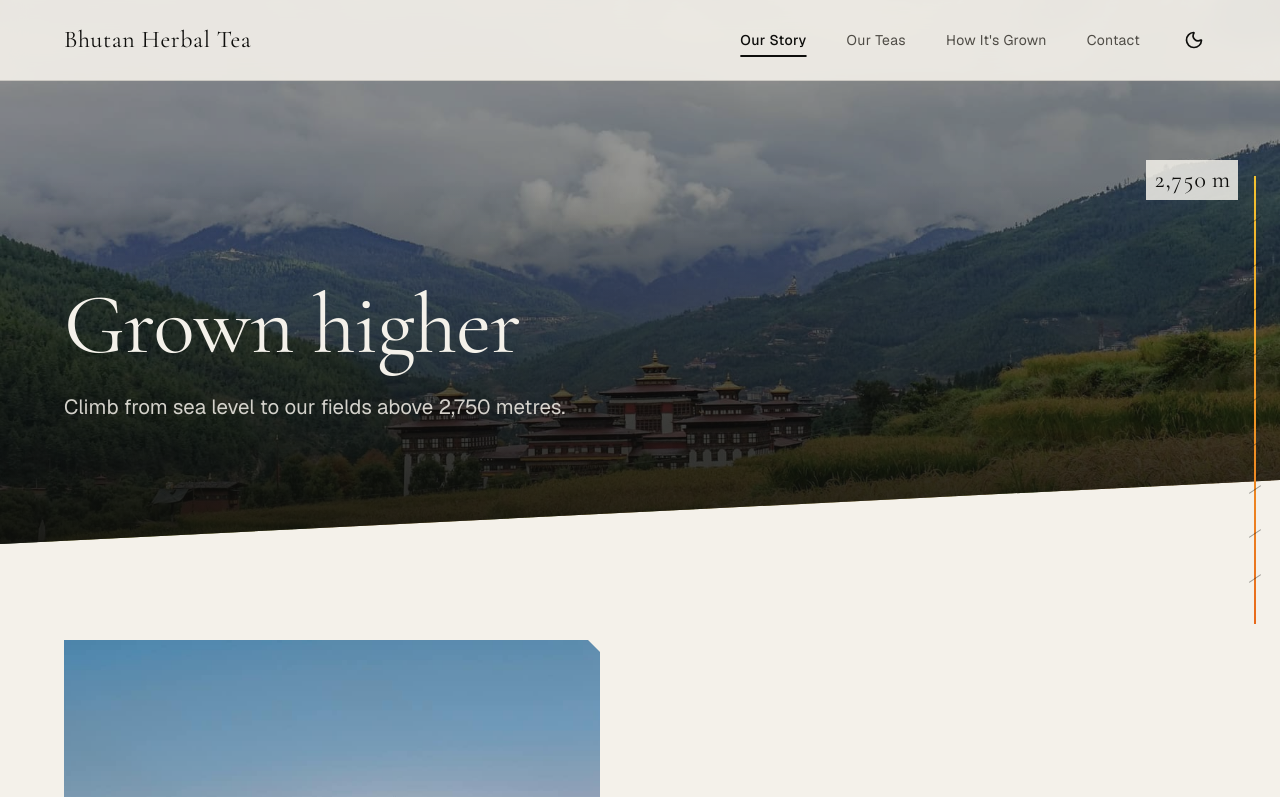
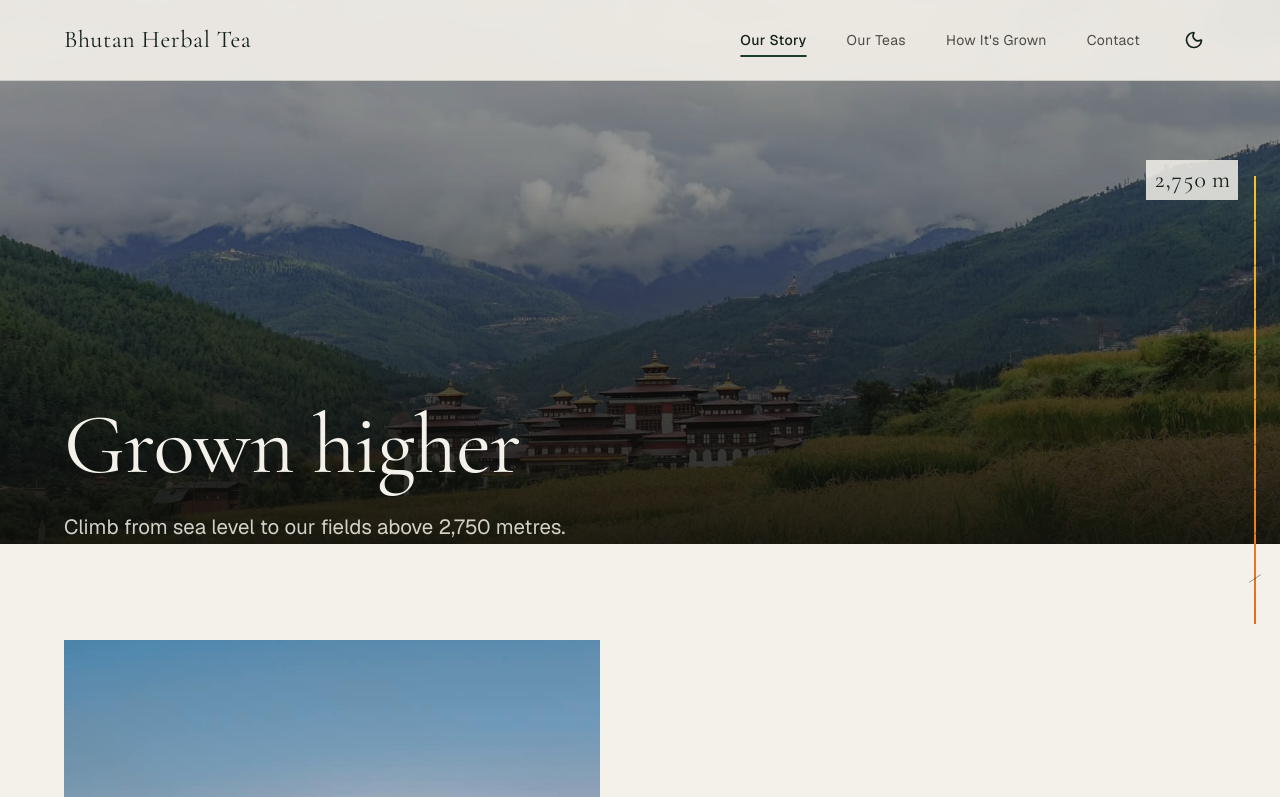
Before and after one commit to Bhutan-Herbal-Tea/Bhutanherbaltea, a Next.js app: page /our-story in a window 1280 px wide. Shown: the top 797 px of the page. Built offline with nearby package versions, Linux system fonts and the light colour scheme.

Commit message:
Herbarium palette, DM Mono and Noto Serif Tibetan, forest buttons

```diff
--- a/src/app/globals.css
+++ b/src/app/globals.css
@@ -10,6 +10,7 @@
 @theme {
   --color-ink: #0e0e0c;
   --color-mist: #f4f1ea;
+  --color-forest: #1e3a2b;
   --color-saffron: #f2c230;
   --color-bhutan: #e86a1c;
   --color-leaf: #5dae3b;
@@ -28,6 +29,8 @@
   --font-sans: var(--font-geist), ui-sans-serif, system-ui, sans-serif;
   --font-serif: var(--font-cormorant), Georgia, "Times New Roman", serif;
   --font-heading: var(--font-cormorant), Georgia, serif;
+  --font-mono: var(--font-dm-mono), ui-monospace, monospace;
+  --font-tibetan: var(--font-noto-tibetan), serif;
   --color-background: var(--background);
   --color-foreground: var(--foreground);
   --color-card: var(--card);
@@ -54,77 +57,83 @@
   --radius-xl: 0px;
 }
 
-/* Light theme (default when nothing else applies). */
+/* Light theme: paper and tea-leaf green (default when nothing else applies). */
 :root {
   color-scheme: light;
   --radius: 0rem;
-  --slant: clamp(2rem, 5vw, 5rem);
   --background: #f4f1ea;
-  --foreground: #0e0e0c;
-  --card: #eae6dc;
-  --card-foreground: #0e0e0c;
+  --foreground: #14201a;
+  --card: #eae5d8;
+  --card-foreground: #14201a;
   --popover: #f4f1ea;
-  --popover-foreground: #0e0e0c;
-  --primary: #e86a1c;
-  --primary-foreground: #0e0e0c;
-  --secondary: #eae6dc;
-  --secondary-foreground: #0e0e0c;
-  --muted: #eae6dc;
+  --popover-foreground: #14201a;
+  --primary: #1e3a2b;
+  --primary-foreground: #f4f1ea;
+  --secondary: #eae5d8;
+  --secondary-foreground: #14201a;
+  --muted: #eae5d8;
   --muted-foreground: #4f4c46;
-  --accent: #eae6dc;
-  --accent-foreground: #0e0e0c;
-  --accent-text: #0e0e0c;
+  --accent: #eae5d8;
+  --accent-foreground: #14201a;
+  --accent-text: #1e3a2b;
   --accent-mark: #f2c230;
   --destructive: #b42318;
-  --border: rgb(14 14 12 / 0.14);
-  --input: rgb(14 14 12 / 0.2);
-  --ring: #0e0e0c;
+  --border: rgb(20 32 26 / 0.14);
+  --input: rgb(20 32 26 / 0.2);
+  --ring: #1e3a2b;
+  --tape: rgb(244 241 234 / 0.78);
 }
 
 /* Dark theme: system preference without a stored choice (also the no-JS path). */
 @media (prefers-color-scheme: dark) {
   :root:not([data-theme="light"]) {
     color-scheme: dark;
-    --background: #0e0e0c;
+    --background: #0f1712;
     --foreground: #f4f1ea;
-    --card: #171714;
+    --card: #16221b;
     --card-foreground: #f4f1ea;
-    --popover: #0e0e0c;
+    --popover: #0f1712;
     --popover-foreground: #f4f1ea;
-    --secondary: #1f1f1b;
+    --primary: #f2c230;
+    --primary-foreground: #0e0e0c;
+    --secondary: #16221b;
     --secondary-foreground: #f4f1ea;
-    --muted: #1f1f1b;
+    --muted: #16221b;
     --muted-foreground: #afada7;
-    --accent: #1f1f1b;
+    --accent: #16221b;
     --accent-foreground: #f4f1ea;
     --accent-text: #f2c230;
     --destructive: #e5484d;
     --border: rgb(244 241 234 / 0.12);
     --input: rgb(244 241 234 / 0.16);
     --ring: #f2c230;
+    --tape: rgb(244 241 234 / 0.16);
   }
 }
 
 /* Dark theme: explicit choice. */
 :root[data-theme="dark"] {
   color-scheme: dark;
-  --background: #0e0e0c;
+  --background: #0f1712;
   --foreground: #f4f1ea;
-  --card: #171714;
+  --card: #16221b;
   --card-foreground: #f4f1ea;
-  --popover: #0e0e0c;
+  --popover: #0f1712;
   --popover-foreground: #f4f1ea;
-  --secondary: #1f1f1b;
+  --primary: #f2c230;
+  --primary-foreground: #0e0e0c;
+  --secondary: #16221b;
   --secondary-foreground: #f4f1ea;
-  --muted: #1f1f1b;
+  --muted: #16221b;
   --muted-foreground: #afada7;
-  --accent: #1f1f1b;
+  --accent: #16221b;
   --accent-foreground: #f4f1ea;
   --accent-text: #f2c230;
   --destructive: #e5484d;
   --border: rgb(244 241 234 / 0.12);
   --input: rgb(244 241 234 / 0.16);
   --ring: #f2c230;
+  --tape: rgb(244 241 234 / 0.16);
 }
 
 @utility container-page {
@@ -140,12 +149,13 @@
   }
 }
 
-/* Small uppercase label. Colour is set separately (text-accent-text, or text-saffron on photos). */
+/* Small uppercase specimen-style label. Colour is set separately (text-accent-text, or text-saffron on photos). */
 @utility eyebrow {
-  font-size: 0.75rem;
+  font-family: var(--font-mono);
+  font-size: 0.7rem;
   line-height: 1rem;
   font-weight: 500;
-  letter-spacing: 0.22em;
+  letter-spacing: 0.25em;
   text-transform: uppercase;
 }
 
@@ -156,38 +166,23 @@
   }
 }
 
-/* Slanted edges. All rise to the right, like the diagonal on Bhutan's flag. */
-@utility slant-top {
-  clip-path: polygon(0 var(--slant), 100% 0, 100% 100%, 0 100%);
-}
-@utility slant-bottom {
-  clip-path: polygon(0 0, 100% 0, 100% calc(100% - var(--slant)), 0 100%);
-}
-@utility slant-both {
-  clip-path: polygon(0 var(--slant), 100% 0, 100% calc(100% - var(--slant)), 0 100%);
-}
-
-/* One clipped corner (top right) for frames and buttons. */
-@utility notch {
-  clip-path: polygon(0 0, calc(100% - 0.75rem) 0, 100% 0.75rem, 100% 100%, 0 100%);
-}
-
-@utility parallelogram {
-  clip-path: polygon(14% 0, 100% 0, 86% 100%, 0 100%);
-}
-
 /* Bhutan's flag: saffron over orange, split on the diagonal. */
 @utility flag-split {
   background-image: linear-gradient(to bottom right, var(--color-saffron) 50%, var(--color-bhutan) 50%);
 }
 
-/* Orange at rest; on hover the saffron half sweeps across along the flag's diagonal. */
-@utility flag-hover {
+/* Primary button: forest at rest; on hover the flag split sweeps in from the left. */
+@utility flag-sweep {
+  background-color: var(--color-forest);
   background-image: linear-gradient(to bottom right, var(--color-saffron) 50%, var(--color-bhutan) 50%);
-  background-size: 250% 250%;
-  background-position: 100% 100%;
+  background-repeat: no-repeat;
+  background-size: 0% 100%;
+  transition:
+    background-size 500ms ease-out,
+    color 300ms ease-out;
   &:hover {
-    background-position: 0% 0%;
+    background-size: 100% 100%;
+    color: var(--color-ink);
   }
 }
 
@@ -208,29 +203,43 @@
   }
 }
 
-/* Drifting mist over the home hero photo. */
-.mist-layer {
+/* Specimen plate: paper-tape mounting corners over each photo's corners. */
+.plate-tape {
   position: absolute;
-  inset: -10% -20%;
+  width: 2.5rem;
+  height: 0.95rem;
+  background: var(--tape);
   pointer-events: none;
-  background:
-    radial-gradient(40% 30% at 30% 70%, rgb(244 241 234 / 0.18), transparent 70%),
-    radial-gradient(35% 25% at 75% 55%, rgb(244 241 234 / 0.12), transparent 70%);
-  animation: mist-drift 40s ease-in-out infinite alternate;
+}
+.plate-tape--tl {
+  top: -0.2rem;
+  left: -0.85rem;
+  transform: rotate(-45deg);
+}
+.plate-tape--tr {
+  top: -0.2rem;
+  right: -0.85rem;
+  transform: rotate(45deg);
+}
+.plate-tape--bl {
+  bottom: -0.2rem;
+  left: -0.85rem;
+  transform: rotate(45deg);
+}
+.plate-tape--br {
+  bottom: -0.2rem;
+  right: -0.85rem;
+  transform: rotate(-45deg);
 }
 
-.mist-layer--slow {
-  background: radial-gradient(50% 30% at 60% 85%, rgb(244 241 234 / 0.14), transparent 70%);
-  animation-duration: 60s;
-  animation-direction: alternate-reverse;
+/* Herb ticker on the home page. */
+.ticker-track {
+  animation: ticker 36s linear infinite;
 }
 
-@keyframes mist-drift {
-  from {
-    transform: translate3d(-6%, 0, 0);
-  }
+@keyframes ticker {
   to {
-    transform: translate3d(6%, -2%, 0);
+    transform: translateX(-50%);
   }
 }
 
@@ -263,7 +272,7 @@
 }
 
 @media (prefers-reduced-motion: reduce) {
-  .mist-layer,
+  .ticker-track,
   .lungta,
   .page-fade {
     animation: none;
--- a/src/app/layout.tsx
+++ b/src/app/layout.tsx
@@ -1,5 +1,5 @@
 import type { Metadata, Viewport } from "next";
-import { Cormorant_Garamond, Geist } from "next/font/google";
+import { Cormorant_Garamond, DM_Mono, Geist, Noto_Serif_Tibetan } from "next/font/google";
 import "./globals.css";
 import { SITE_DESCRIPTION, SITE_NAME, SITE_URL, TAGLINE } from "@/data/site";
 import { themeInitScript } from "@/lib/theme";
@@ -22,6 +22,21 @@ const cormorant = Cormorant_Garamond({
   display: "swap",
 });
 
+const dmMono = DM_Mono({
+  subsets: ["latin"],
+  weight: ["400", "500"],
+  variable: "--font-dm-mono",
+  display: "swap",
+});
+
+// Only used for the short Dzongkha line; not worth a preload on every page.
+const notoTibetan = Noto_Serif_Tibetan({
+  subsets: ["tibetan"],
+  variable: "--font-noto-tibetan",
+  display: "swap",
+  preload: false,
+});
+
 export const metadata: Metadata = {
   metadataBase: new URL(SITE_URL),
   title: { default: `${SITE_NAME} · ${TAGLINE}`, template: `%s · ${SITE_NAME}` },
@@ -40,7 +55,7 @@ export const viewport: Viewport = {
 export default function RootLayout({ children }: LayoutProps<"/">) {
   return (
     // The theme script sets data-theme before React hydrates, hence suppressHydrationWarning.
-    <html lang="en" suppressHydrationWarning className={`${geist.variable} ${cormorant.variable}`}>
+    <html lang="en" suppressHydrationWarning className={`${geist.variable} ${cormorant.variable} ${dmMono.variable} ${notoTibetan.variable}`}>
       <head>
         <script dangerouslySetInnerHTML={{ __html: themeInitScript }} />
       </head>
--- a/src/components/ui/WhatsAppButton.tsx
+++ b/src/components/ui/WhatsAppButton.tsx
@@ -4,7 +4,7 @@ import { contact } from "@/data/site";
 import { whatsappHref } from "@/lib/contact";
 import { cn } from "@/lib/utils";
 
-type WhatsAppButtonProps = { label: string; variant?: "default" | "ink"; className?: string };
+type WhatsAppButtonProps = { label: string; variant?: "default" | "light"; className?: string };
 
 export function WhatsAppButton({ label, variant = "default", className }: WhatsAppButtonProps) {
   const href = whatsappHref(contact.whatsapp);
--- a/src/components/ui/button.tsx
+++ b/src/components/ui/button.tsx
@@ -3,15 +3,16 @@ import { cva, type VariantProps } from "class-variance-authority"
 
 import { cn } from "@/lib/utils"
 
-// Focus uses an inset ring: the notch clip-path would cut off an outside outline.
 const buttonVariants = cva(
-  "notch inline-flex shrink-0 items-center justify-center gap-2 font-medium tracking-wide whitespace-nowrap outline-none select-none transition-[background-position,background-color,color] duration-500 ease-out active:translate-y-px disabled:pointer-events-none disabled:opacity-50 [&_svg]:pointer-events-none [&_svg]:shrink-0 [&_svg:not([class*='size-'])]:size-4",
+  "inline-flex shrink-0 items-center justify-center gap-2 font-medium tracking-wide whitespace-nowrap select-none active:translate-y-px disabled:pointer-events-none disabled:opacity-50 [&_svg]:pointer-events-none [&_svg]:shrink-0 [&_svg:not([class*='size-'])]:size-4",
   {
     variants: {
       variant: {
-        default: "flag-hover text-ink focus-visible:shadow-[inset_0_0_0_3px_var(--color-ink)]",
-        ink: "bg-ink text-mist hover:bg-ink/85 focus-visible:shadow-[inset_0_0_0_3px_var(--color-saffron)]",
-        ghost: "text-foreground hover:bg-foreground/10 focus-visible:shadow-[inset_0_0_0_2px_var(--ring)]",
+        // Forest with mist text; flag sweep and ink text on hover. Saffron with ink text in dark mode.
+        default: "flag-sweep text-mist dark:bg-saffron dark:text-ink",
+        // For forest panels: mist with forest text.
+        light: "bg-mist text-forest transition-colors hover:bg-saffron hover:text-ink focus-visible:outline-saffron",
+        ghost: "text-foreground transition-colors hover:bg-foreground/10",
       },
       size: {
         default: "h-11 px-6 text-sm",
```
Also changed, not shown: 2 other files (tests, documents, lock files or other folders).
